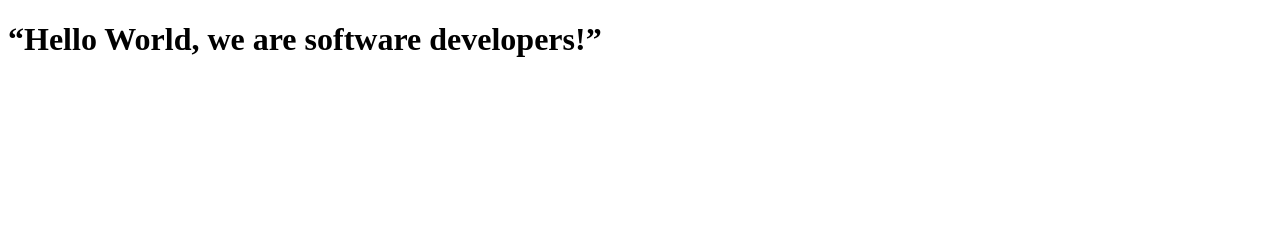
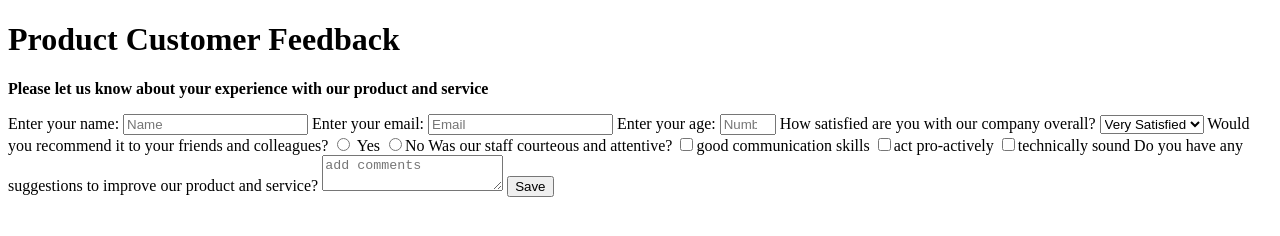
Before and after one commit to hanin77/ahmed-mohammed, a plain HTML site: page index.html in a window 1280 px wide. Drawn offline with Linux system fonts and the light colour scheme.

Commit message:
added html part of survey form

```diff
--- a/index.html
+++ b/index.html
@@ -7,7 +7,45 @@
   </head>
 
   <body>
-    <h1>“Hello World, we are software developers!”</h1>
+    <h1 id="title">Product Customer Feedback</h1>
+    <main>
+      <p id="description"><b>Please let us know about your experience with our product and service</b></p>
+      <form id="survey-form">
+        <label for="name" id="name-label">Enter your name:</label>
+        <input type="text" id="name" placeholder="Name" required>
+        <label for="email" id="email-label">Enter your email:</label>
+        <input type="email" id="email" name="email" placeholder="Email" required>
+        <label for="number" id="number-label" >Enter your age:</label>
+        <input type="number" id="number" min="20" max="30" name="number" placeholder="Number" required>
+        <label for="dropdown">How satisfied are you with our company overall?
+  </label>
+        <select id="dropdown">
+          <option value="Very Satisfied">Very Satisfied</option>
+          <option value="Satisfied">Satisfied</option>
+          <option value="Undecided">Undecided</option>
+          <option value="Unsatisfied">Unsatisfied</option>
+        </select>
+        <label for="yesornow">Would you recommend it to your friends and colleagues?</label>
+        <label>
+          <input id="Male" type="radio" name="yesorno" value="in">
+          Yes
+        </label>
+        <label>
+          <input id="Femele" type="radio" name="yesorno" value="out">No
+        </label>
+        <label for="ch">Was our staff courteous and attentive?</label>
+        <label>
+        <input id="ck1" type="checkbox" name="ch" value="good communication skills">good communication skills</label>
+        <label>
+          <input id="ck2" type="checkbox" name="ch" value="act pro-actively">act pro-actively</label>
+        <label>
+          <input id="ck3" type="checkbox" name="ch" value="technically sound">technically sound</label>
+        <label for="comments">Do you have any suggestions to improve our product and service?</label>
+        <textarea placeholder="add comments" id="comments" name="comments"></textarea>
+        <label for="submit">
+        <input type="submit" id="submit" value="Save"></label>
+      </form>
+    </main>
 
 
 
```
